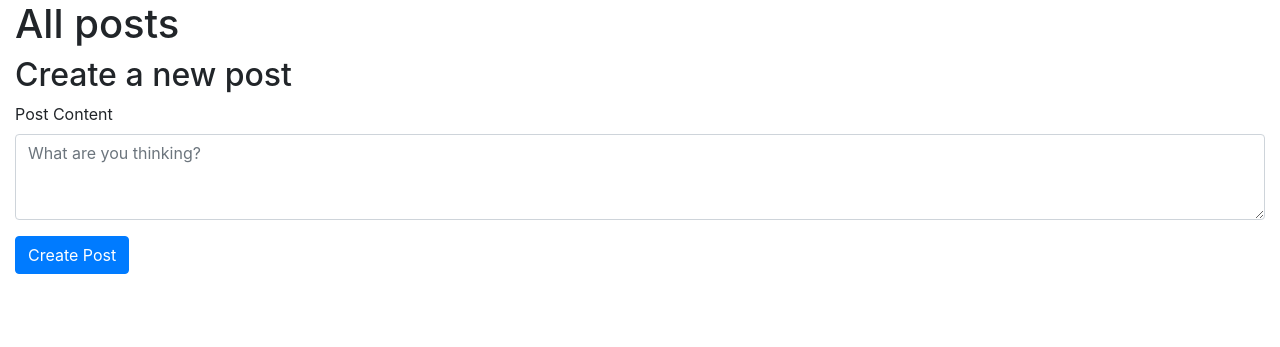
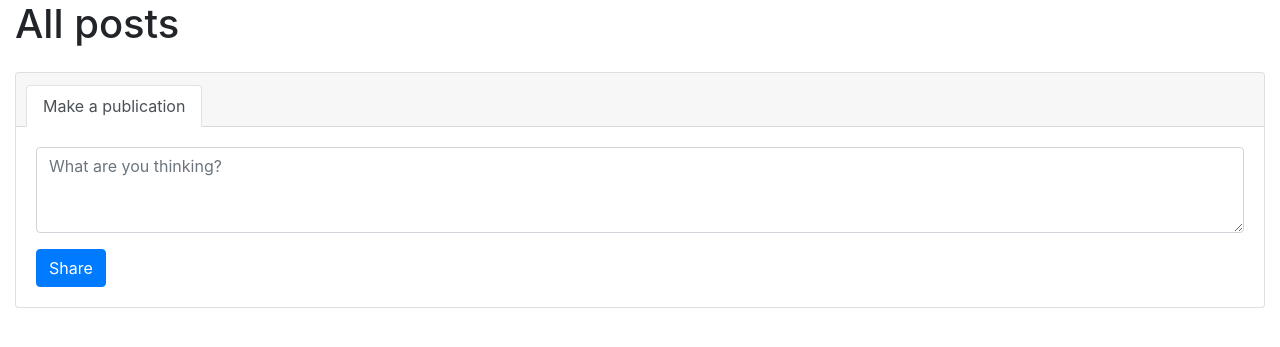
Before and after one commit to AlexCuenca99/cs50-netwok, a Django app: page / in a window 1280 px wide. Shown: the part 56-403 px from the top of the page. Run offline with Django 3.2, Linux system fonts and the light colour scheme; the visitor is signed in with stand-in values (Sample User, id 1); data that the repository does not hold is empty; some libraries are stand-ins or nearby versions.

Commit message:
Add All Post feature

```diff
--- a/network/templates/network/index.html
+++ b/network/templates/network/index.html
@@ -4,22 +4,115 @@
 
 	{% if user.is_authenticated %}
 
-	<form action="{% url 'create-post' %}" method="post">
-		{% csrf_token %}
-		<h2>Create a new post</h2>
+	<form action="{% url 'create-post' %}" method="post" class="mt-4">
+		{% csrf_token %} {% comment %} Post {% endcomment %}
+		<div class="card gedf-card">
+			<div class="card-header">
+				<ul
+					class="nav nav-tabs card-header-tabs"
+					id="myTab"
+					role="tablist"
+				>
+					<li class="nav-item">
+						<a
+							class="nav-link active"
+							id="posts-tab"
+							data-toggle="tab"
+							href="#posts"
+							role="tab"
+							aria-controls="posts"
+							aria-selected="true"
+							>Make a publication</a
+						>
+					</li>
+				</ul>
+			</div>
+			<div class="card-body">
+				<div class="tab-content" id="myTabContent">
+					<div
+						class="tab-pane fade show active"
+						id="posts"
+						role="tabpanel"
+						aria-labelledby="posts-tab"
+					>
 						<div class="form-group">
-			<label for="exampleFormControlTextarea1">Post Content</label>
+							<label class="sr-only" for="message">post</label>
 							<textarea
-				name="content"
 								class="form-control"
-				id="exampleFormControlTextarea1"
+								id="message"
 								rows="3"
 								placeholder="What are you thinking?"
-				required
 							></textarea>
 						</div>
-		<button type="submit" class="btn btn-primary mb-2">Create Post</button>
+					</div>
+				</div>
+				<div class="btn-toolbar justify-content-between">
+					<div class="btn-group">
+						<button type="submit" class="btn btn-primary">
+							Share
+						</button>
+					</div>
+				</div>
+			</div>
+		</div>
+		{% comment %} End Post {% endcomment %}
 	</form>
-	{% endif %}
+
+	{% endif %} {% for post in all_posts %} {% comment %} Post {% endcomment %}
+	<div class="card gedf-card mt-5">
+		<div class="card-header">
+			<div class="d-flex justify-content-between align-items-center">
+				<div class="d-flex justify-content-between align-items-center">
+					<div class="ml-2">
+						<div class="h5 m-0">@{{post.author.username}}</div>
+						<div class="h7 text-muted">
+							{{post.author.first_name}} {{post.author.last_name}}
+						</div>
+					</div>
+				</div>
+				<div>
+					<div class="dropdown">
+						<button
+							class="btn btn-link dropdown-toggle"
+							type="button"
+							id="gedf-drop1"
+							data-toggle="dropdown"
+							aria-haspopup="true"
+							aria-expanded="false"
+						>
+							<i class="fa fa-ellipsis-h"></i>
+						</button>
+						<div
+							class="dropdown-menu dropdown-menu-right"
+							aria-labelledby="gedf-drop1"
+						>
+							<div class="h6 dropdown-header">Configuration</div>
+							<a class="dropdown-item" href="#">Save</a>
+							<a class="dropdown-item" href="#">Hide</a>
+							<a class="dropdown-item" href="#">Report</a>
+						</div>
+					</div>
+				</div>
+			</div>
+		</div>
+		<div class="card-body">
+			<div class="text-muted h7 mb-2">
+				<i class="fa fa-clock-o"></i>{{post.created}}
+			</div>
+			{% comment %}
+			<a class="card-link" href="#">
+				<h5 class="card-title">
+					Lorem ipsum dolor sit amet, consectetur adip.
+				</h5>
+			</a>
+			{% endcomment %}
+
+			<p class="card-text">{{post.content}}</p>
+		</div>
+		<div class="card-footer">
+			<a href="#" class="card-link"><i class="fa fa-gittip"></i> Like</a>
+		</div>
+		{% comment %} End Post {% endcomment %} {% endfor %}
 	</div>
 	{% endblock %}
+</div>
--- a/network/views.py
+++ b/network/views.py
@@ -8,7 +8,9 @@ from .models import User, Post
 
 
 def index(request):
-    return render(request, "network/index.html")
+    posts = Post.objects.all().order_by("-created")
+    all_posts = {"all_posts": posts}
+    return render(request, "network/index.html", all_posts)
 
 
 def create_post(request):
```
Lines whose indentation alone changed are shown as unchanged.
